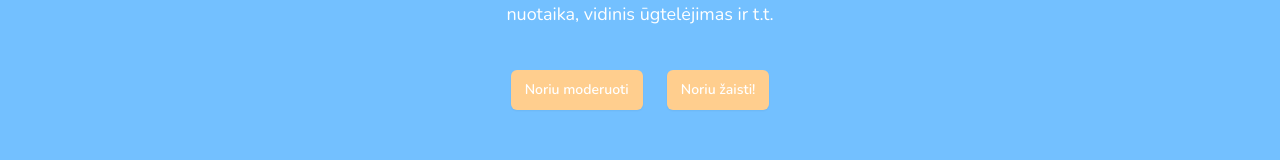
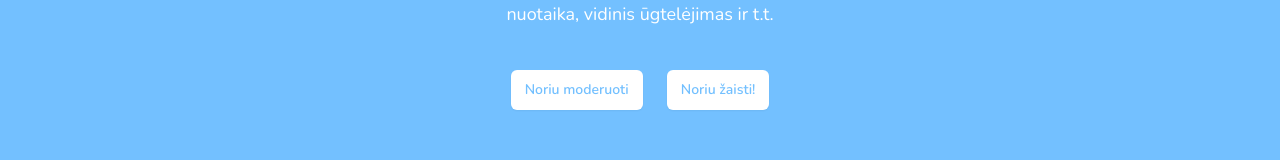
Before and after one commit to somkamarius/bulbul, a React (Vite) app in the folder bulbul-app/: page / in a window 1280 px wide. Shown: the part 522-682 px from the top of the page. Built offline with nearby package versions, Linux system fonts and the light colour scheme.

Commit message:
minor color fixes and spinner addition

```diff
--- a/bulbul-app/src/MainScreen/MainScreen.tsx
+++ b/bulbul-app/src/MainScreen/MainScreen.tsx
@@ -28,13 +28,13 @@ export function MainScreen() {
             <div className="mt-10 flex md:flex-row flex-col items-center justify-center gap-6">
               <button
                 onClick={() => navigate('/mentor')}
-                className="rounded-md bg-[#FFCE8E] px-3.5 py-2.5 text-sm font-semibold text-white shadow-sm hover:bg-[#edb66d] focus-visible:outline focus-visible:outline-2 focus-visible:outline-offset-2 focus-visible:outline-indigo-600"
+                className="rounded-md bg-[#FFFFFF] px-3.5 py-2.5 text-sm font-semibold text-[#73C0FF] shadow-sm hover:bg-[#f0f3f5] focus-visible:outline focus-visible:outline-2 focus-visible:outline-offset-2 focus-visible:outline-indigo-600"
               >
                 Noriu moderuoti
               </button>
               <button
                 onClick={() => navigate('/student')}
-                className="rounded-md bg-[#FFCE8E] px-3.5 py-2.5 text-sm font-semibold text-white shadow-sm hover:bg-[#edb66d] focus-visible:outline focus-visible:outline-2 focus-visible:outline-offset-2 focus-visible:outline-indigo-600">
+                className="rounded-md bg-[#FFFFFF] px-3.5 py-2.5 text-sm font-semibold text-[#73C0FF] shadow-sm hover:bg-[#f0f3f5] focus-visible:outline focus-visible:outline-2 focus-visible:outline-offset-2 focus-visible:outline-indigo-600">
                 Noriu žaisti!
               </button>
             </div>
--- a/bulbul-app/src/StudentScreen/StudentScreen.tsx
+++ b/bulbul-app/src/StudentScreen/StudentScreen.tsx
@@ -38,9 +38,9 @@ export const StudentScreen = () => {
     }, [needsChange])
 
     if (randomSubjects.length < 2 || !imgUrl1 || !imgUrl2) {
-        return (<>
-            {imgUrl1?.href}
-        </>)
+        return (<div className="bg-[#73C0FF] min-h-screen flex justify-center items-center ">
+            <span className="loading loading-spinner loading-lg "></span>
+        </div >)
     }
 
     return (
```
Also changed, not shown: bulbul-app/src/shared/Spinner.tsx (added).
